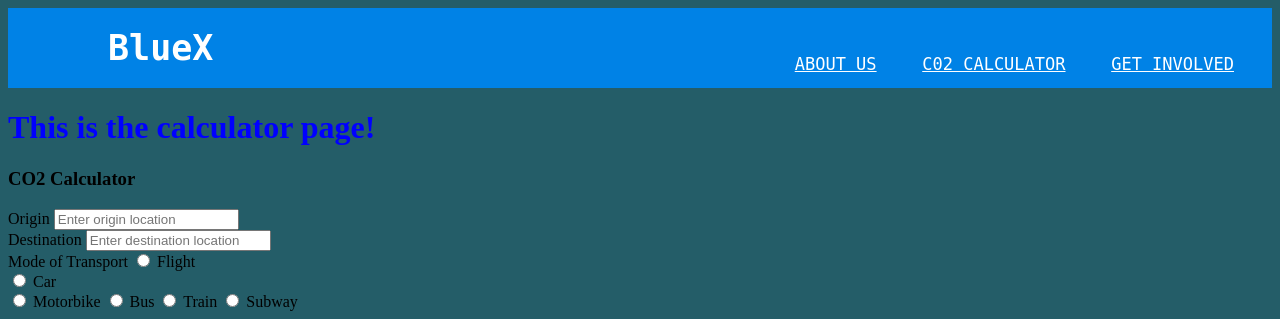
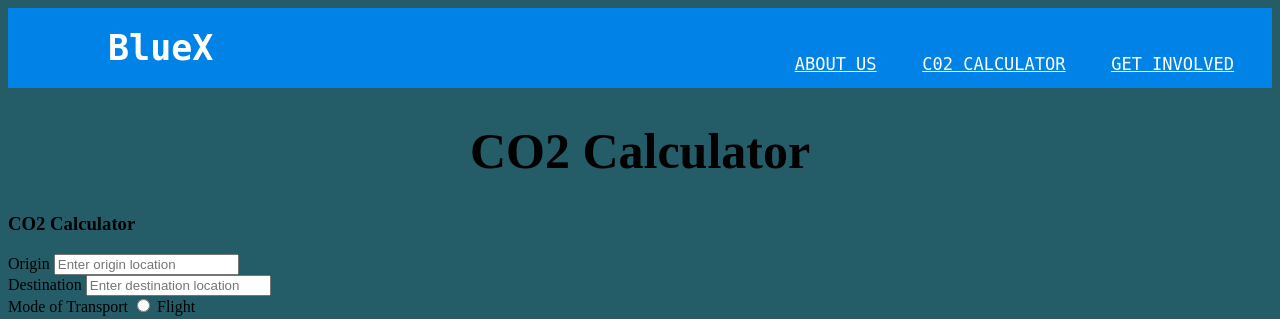
Before and after one commit to avran-v/ugamakes2, a Flask app: template website/templates/calculator.html in a window 1280 px wide. Shown: the top 319 px of the page. Run offline with Flask 3, Linux system fonts and the light colour scheme; the template is opened without the code that fills it, so the values that code supplies are empty; some libraries are stand-ins or nearby versions; some web fonts are replaced.

Commit message:
Added page titles

```diff
--- a/website/static/styles/style1.css
+++ b/website/static/styles/style1.css
@@ -53,6 +53,7 @@
     margin-bottom:3%;
     margin-left:5%;
     margin-right:5%;
+    display: flex;
 }
 
 .missionImage{
--- a/website/static/styles/style2.css
+++ b/website/static/styles/style2.css
@@ -114,3 +114,9 @@ a:hover {
     background-color:rgba(36, 93, 104, 0.5);
     border-radius:10px;
   }
+
+  /*Styling for page titles!*/
+  .pageTitle{
+    font-size: 50px;
+    text-align: center;
+  }
--- a/website/templates/base.html
+++ b/website/templates/base.html
@@ -23,7 +23,7 @@
          </div>
         <div>
            {% block content %}
-           <h1>This is the about us page!</h1>
+           <h1>About Us</h1>
            {% endblock %}
         </div>
 
--- a/website/templates/calculator.html
+++ b/website/templates/calculator.html
@@ -1,6 +1,6 @@
 {% extends "base.html" %}
 {% block title %}CO2 Calculator{% endblock %}
-{% block content %}<h1 class="test">This is the calculator page!</h1>
+{% block content %}<h1 class="pageTitle">CO2 Calculator</h1>
 
 <head>
     <script type="text/javascript"
--- a/website/templates/home.html
+++ b/website/templates/home.html
@@ -1,12 +1,12 @@
 {% extends "base.html" %}
 {% block title %}About Us{% endblock %}
-{% block content %}<h1>This is the about us page!</h1>
+{% block content %}<h1 class="pageTitle">About Us</h1>
 <div class="mission">
     <div class="missionImage">
-        <img src = "https://images.unsplash.com/photo-1625874230284-df6cfa02464e?auto=format&fit=crop&q=80&w=1000&ixlib=rb-4.0.3&ixid=M3wxMjA3fDB8MHxzZWFyY2h8N3x8c2VhJTIwYWVzdGhldGljfGVufDB8fDB8fHww" class = "oceanimg">
+        <img class="missionImage" src = "https://images.unsplash.com/photo-1625874230284-df6cfa02464e?auto=format&fit=crop&q=80&w=1000&ixlib=rb-4.0.3&ixid=M3wxMjA3fDB8MHxzZWFyY2h8N3x8c2VhJTIwYWVzdGhldGljfGVufDB8fDB8fHww" class = "oceanimg">
     </div>
     <div class="missionText">
-        <h1> ABOUT US </h1>
+        <h1> Our Mission </h1>
         <p> Welcome to My Blue Carbon, where our journey begins with a commitment to a greener planet! <br> <br> Carbon emissions from vehicles have profound and damaging effects on marine life as a significant portion of them are absorbed by the world's oceans, leading to acidification and a condition known as blue carbon. Our mission is to shed light on these issues and provide travelers a way to balance out their carbon emissions specifically through offsetting this blue carbon. With just a few details about your travel plans – where you're starting from, where you're heading, and how you're getting there – our user-friendly platform calculates your carbon footprint and converts this into a monetary value. <br> <br> We also include organizations which you can donate this amount of money to in order to help conserve our ocean. We invite you to be part of the solution, helping us create a more sustainable world through blue carbon offsetting.
          </p>
     </div>
--- a/website/templates/involvement.html
+++ b/website/templates/involvement.html
@@ -1,6 +1,6 @@
 {% extends "base.html" %}
 {% block title %}Get Involved{% endblock %}
-{% block content %}<h1>This is the get involved page!</h1>
+{% block content %}<h1 class="pageTitle">Get Involved</h1>
 <div></div>
 <div class="allOrgs">
     <div class="orgContainer">
```
